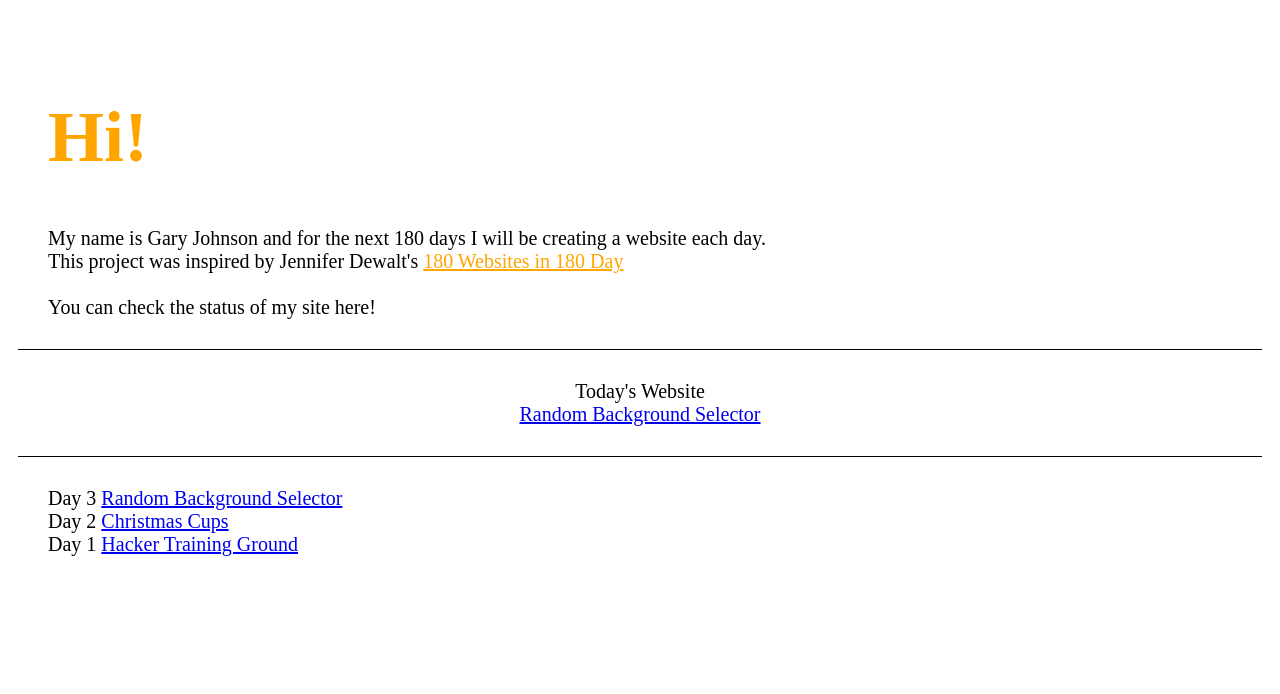
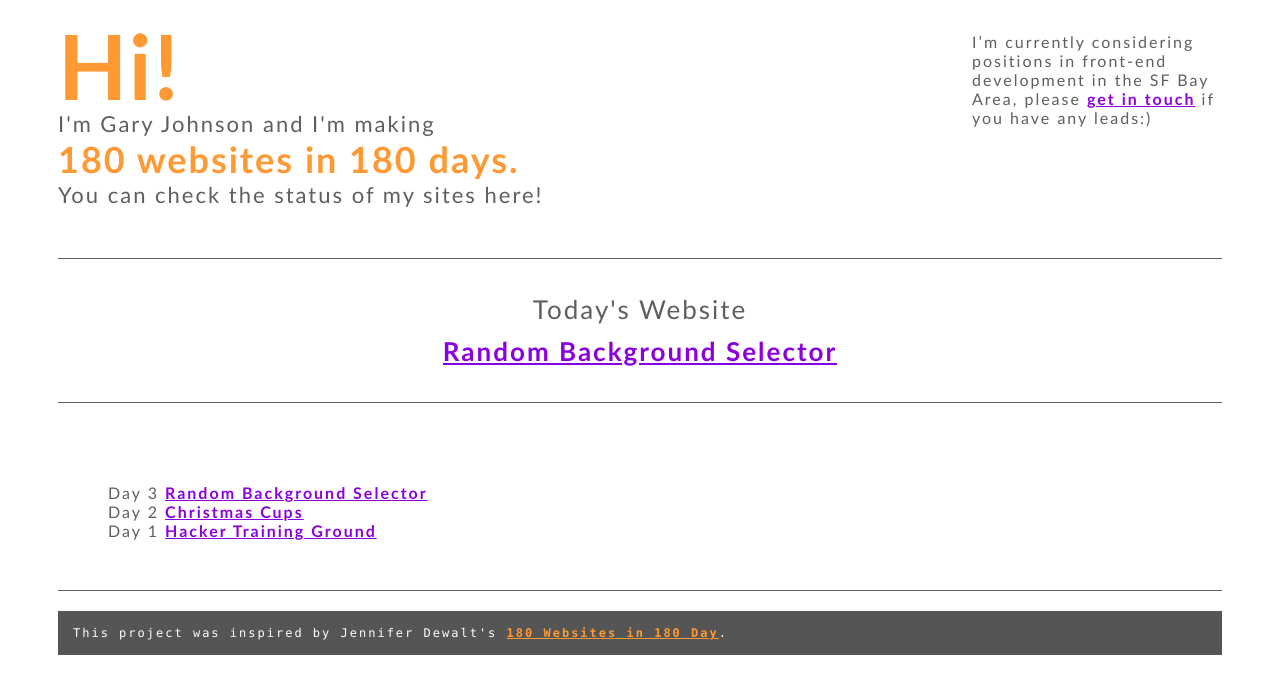
Before and after one commit to jazzbassjohnson/Hacker-Training-Ground, a plain HTML site: page index.html in a window 1280 px wide. Drawn offline with Linux system fonts and the light colour scheme.

Commit message:
Revised layout and messaging on the Home page and fixed errors in css routing

```diff
--- a/css/hacker-training-ground.css
+++ b/css/hacker-training-ground.css
@@ -1,18 +1,72 @@
-h1, .orange{
-	color: orange;
+body {
+	font-family: "Trebuchet MS", "Lucida Grande", "Lucida Sans Unicode", "Lucida Sans", Tahoma, sans-serif;
+	color: #5f5f5f;
+	letter-spacing: 2px;
 }
-#awning{
+a {
+	color: #8b00e0;
+	font-weight: bold;
+}
+
+a:visited {
+	color: #42006a;
+}
+
+h1 {
+	font-size: 90px;
+	color: #ff9933;
+	margin: 0;
+	line-height: 1;
+	padding: 0;
+}
+
+#top-container {
+	margin: 20px 0 50px 50px;
+	width: 500px;
+}
+#jobs {
+	float: right;
+	margin: 12px 50px;
+	width: 250px;
+}
+
+#info-container {
+	font-size: 22px;
+}
+
+.orange {
+	color: #ff9933;
+	font-weight: bold;
+	font-size: 36px;
+}
+
+#awning-container {
+	border-top: 1px solid #5f5f5f;
+	border-bottom: 1px solid #5f5f5f;
+	padding: 30px 0 30px 0;
+	margin: 0 50px;
 	text-align: center;
-	border-top: 1px solid black;
-	border-bottom: 1px solid black;
+	font-size: 26px;
+	line-height: 1.6;
 }
-body{
-	font-size: 20px;
-	padding: 10px;
+
+#link-container {
+	margin: 30px 50px 0 50px;
+	padding: 50px;
+	border-bottom: 1px solid #5f5f5f;
 }
-h1{
-	font-size: 72px;
+#callout{
+	float: left-bottom;
+	margin: 20px 50px 30px 50px;
+	background: #555;
+	color: white;
+	font: 12px Monaco;
+	padding: 15px;
+
 }
-#awning, #top-container, #link-container{
-	padding: 30px;
+#callout-link{
+	color: #ff9933;
 }
+#callout-link:visited{
+	color: #ff9933;
+}
--- a/index.html
+++ b/index.html
@@ -1,6 +1,8 @@
 <!DOCTYPE html>
 <html>
 <head>
+	<meta charset="utf-8">
+	<meta http-equiv="cache-control" content="no-cache" />
 	<title>The One Hundred and 80 Quest | Gary Johnson</title>
 	<link rel="stylesheet" type="text/css" href="css/hacker-training-ground.css">
 
@@ -10,24 +12,33 @@
 </head>
 <body id="index">
 	<!-- create a heading with line break before the body (where I will store my sites created) -->
+
+	<div id="jobs">I’m currently considering positions in front-end development in the SF Bay Area, please <span><a href="mailto:gary@hackreactor.com">get in touch</a></span> if you have any leads:)</div>
+
 	<div id="top-container">
+
 		<h1>Hi!</h1>
+
 		<div id="info-container">
-			<div>My name is Gary Johnson and for the next 180 days I will be creating a website each day.</div>
-			<div>This project was inspired by Jennifer Dewalt's <span><a href="http://jenniferdewalt.com/" class="orange">180 Websites in 180 Day</a></span></div>
-			<br>
-			<div>You can check the status of my site here!</div>
+			<div>I'm Gary Johnson and I'm making</div>
+				<div class="orange">180 websites in 180 days.</div>
+				<div>You can check the status of my sites here!</div>
 		</div>
 	</div>
-	<div id="awning">
+	<div id="awning-container">
 		<div>Today's Website</div>
 		<div><a href="random-background-selector.html">Random Background Selector</a></div>
 	</div>
+
 	<div id="link-container">
 		<div>Day 3 	<span><a href="random-background-selector.html">Random Background Selector</a></span></div>
 
 		<div>Day 2 	<span><a href="christmas-cups-page1.html">Christmas Cups</a></span></div>
 		<div>Day 1 	<span><a href="index.html">Hacker Training Ground</a></span></div>
 	</div>
+	<div>
+		<footer>
+			<div id="callout">This project was inspired by Jennifer Dewalt's <span><a id="callout-link"href="http://jenniferdewalt.com/">180 Websites in 180 Day</a></span>. </div>
+		</footer></div>
 </body>
 </html>
```
Also changed, not shown: bubble-blender.html (+49 -4 lines), christmas-cups-page2.html (+1 -1 lines).
